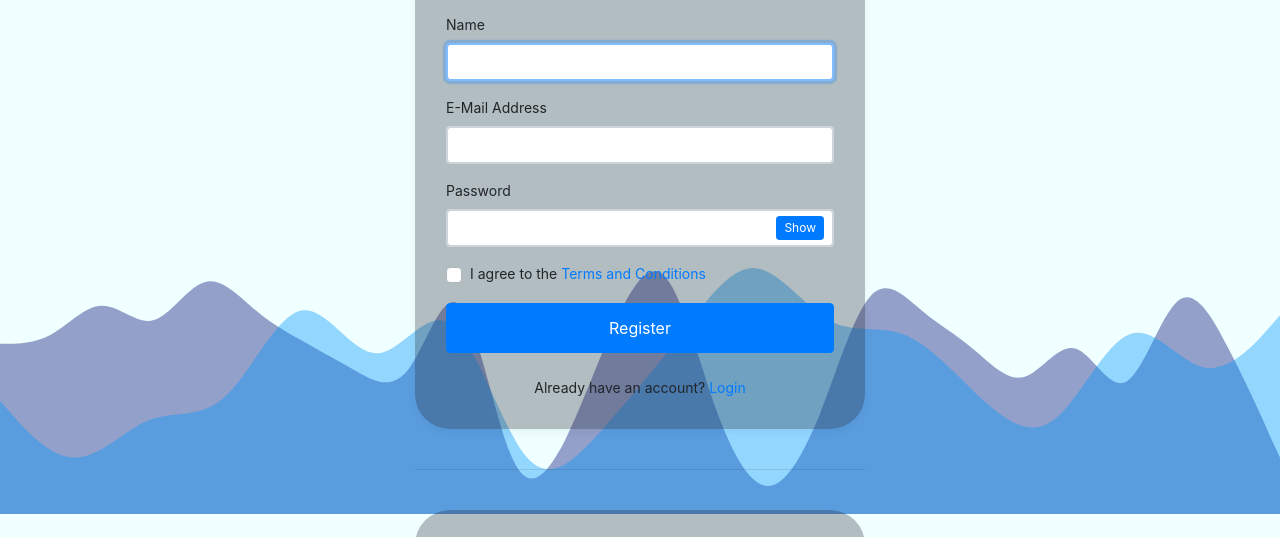
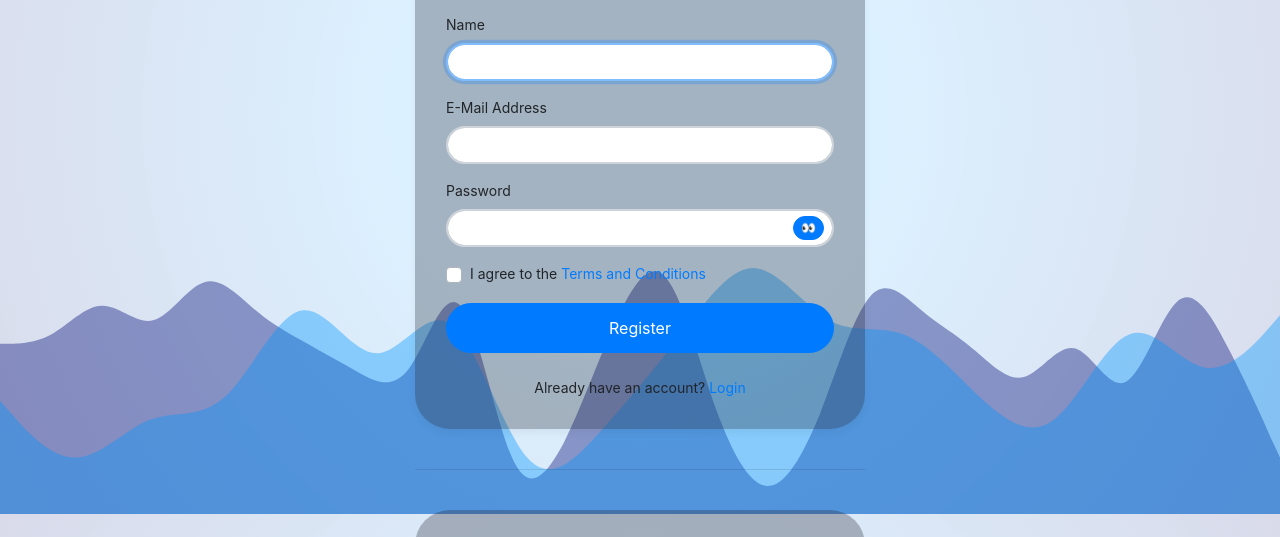
Before and after one commit to YasinDehfuli/Login-Page, a website: page Register.html in a window 1280 px wide. Shown: the part 286-823 px from the top of the page. Drawn offline with nearby package versions, Linux system fonts and the light colour scheme.

Commit message:
BETTER UI CHANGES

```diff
--- a/Register.html
+++ b/Register.html
@@ -2,7 +2,7 @@
 <html lang="en">
 <head>
     <meta charset="UTF-8">
-    <title>Title</title>
+    <title>Register</title>
     <link rel="stylesheet" href="node_modules/@fortawesome/fontawesome-free/css/all.min.css">
     <link rel="stylesheet" href="https://stackpath.bootstrapcdn.com/bootstrap/4.3.1/css/bootstrap.min.css"
           integrity="sha384-ggOyR0iXCbMQv3Xipma34MD+dH/1fQ784/j6cY/iJTQUOhcWr7x9JvoRxT2MZw1T" crossorigin="anonymous">
@@ -22,7 +22,7 @@
                         <form method="POST" class="my-login-validation" novalidate="">
                             <div class="form-group">
                                 <label for="name">Name</label>
-                                <input id="name" type="text" class="form-control" name="name" required autofocus>
+                                <input id="name" type="text" class="form-control rounded-pill" name="name" required autofocus>
                                 <div class="invalid-feedback">
                                     What's your name?
                                 </div>
@@ -30,7 +30,7 @@
 
                             <div class="form-group">
                                 <label for="email">E-Mail Address</label>
-                                <input id="email" type="email" class="form-control" name="email" required>
+                                <input id="email" type="email" class="form-control rounded-pill" name="email" required>
                                 <div class="invalid-feedback">
                                     Your email is invalid
                                 </div>
@@ -38,7 +38,7 @@
 
                             <div class="form-group">
                                 <label for="password">Password</label>
-                                <input id="password" type="password" class="form-control" name="password" required
+                                <input id="password" type="password" class="form-control rounded-pill" name="password" required
                                        data-eye>
                                 <div class="invalid-feedback">
                                     Password is required
@@ -58,7 +58,7 @@
                             </div>
 
                             <div class="form-group m-0">
-                                <button type="submit" class="btn btn-primary btn-block btn">
+                                <button type="submit" class="btn btn-primary btn-block btn rounded-pill">
                                     Register
                                 </button>
                             </div>
--- a/css/Login-Style.css
+++ b/css/Login-Style.css
@@ -3,7 +3,8 @@ html,body {
 }
 
 body.my-login-page {
-    background-color: azure;
+    background: rgb(0,153,255);
+    background: radial-gradient(circle, rgba(0,153,255,0.1390756986388305) 32%, rgba(0,11,117,0.1474790599833683) 100%);
     font-size: 14px;
 }
 
@@ -160,8 +161,7 @@ body #footer {
     text-decoration: none;
 }
 .svg-bg {
-    position: absolute;
+    position: fixed;
     bottom: 0;
     z-index: -2;
-
 }
--- a/js/Script.js
+++ b/js/Script.js
@@ -14,8 +14,8 @@ $(function() {
             paddingRight: 60
         });
         $this.after($("<div/>", {
-            html: 'Show',
-            class: 'btn btn-primary btn-sm',
+            html: '👀',
+            class: 'btn btn-primary btn-sm rounded-pill',
             id: 'passeye-toggle-'+i,
         }).css({
             position: 'absolute',
@@ -24,6 +24,7 @@ $(function() {
             padding: '2px 7px',
             fontSize: 12,
             cursor: 'pointer',
+
         }));
 
         $this.after($("<input/>", {
```
Also changed, not shown: Forgot.html (+2 -2 lines), index.html (+4 -4 lines).
